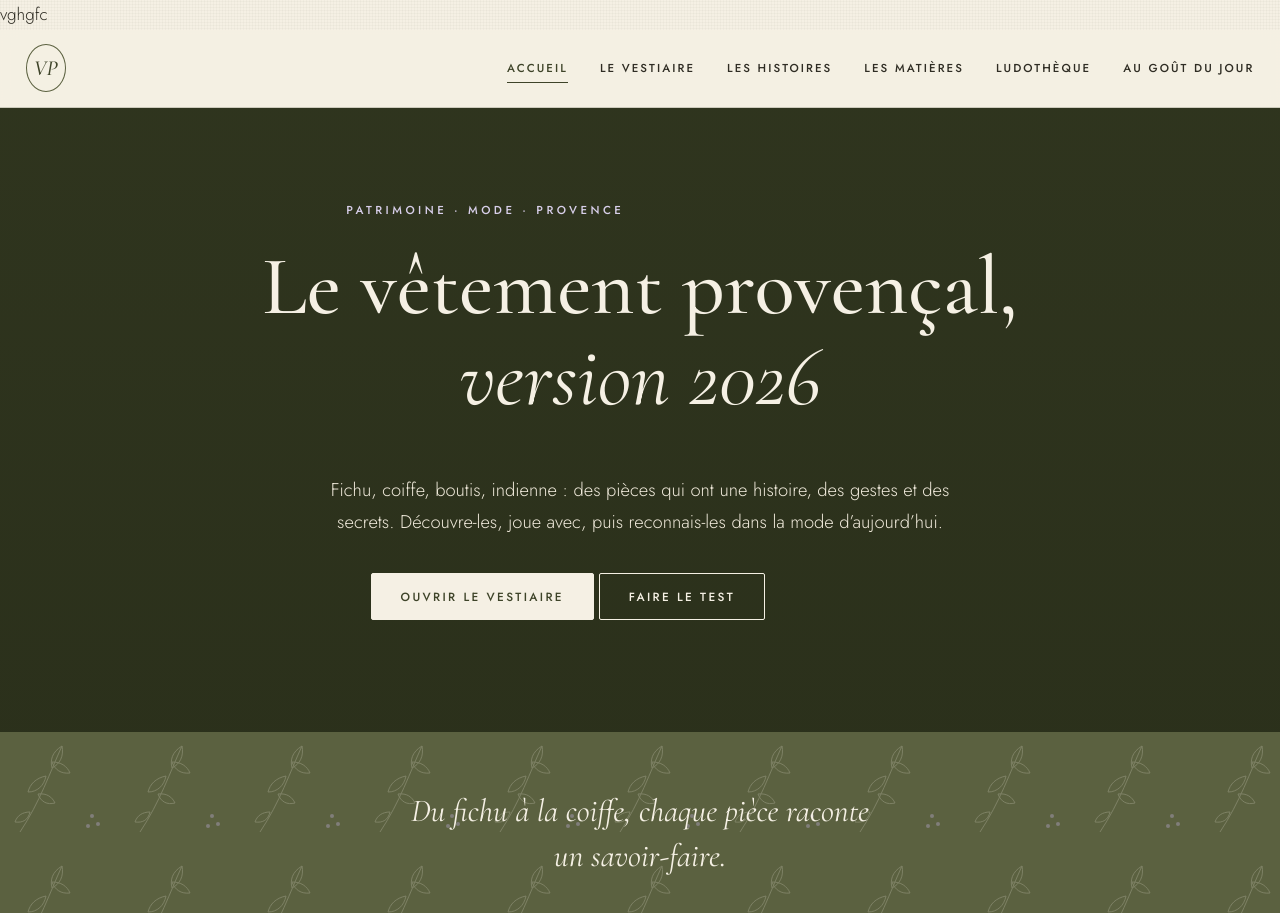
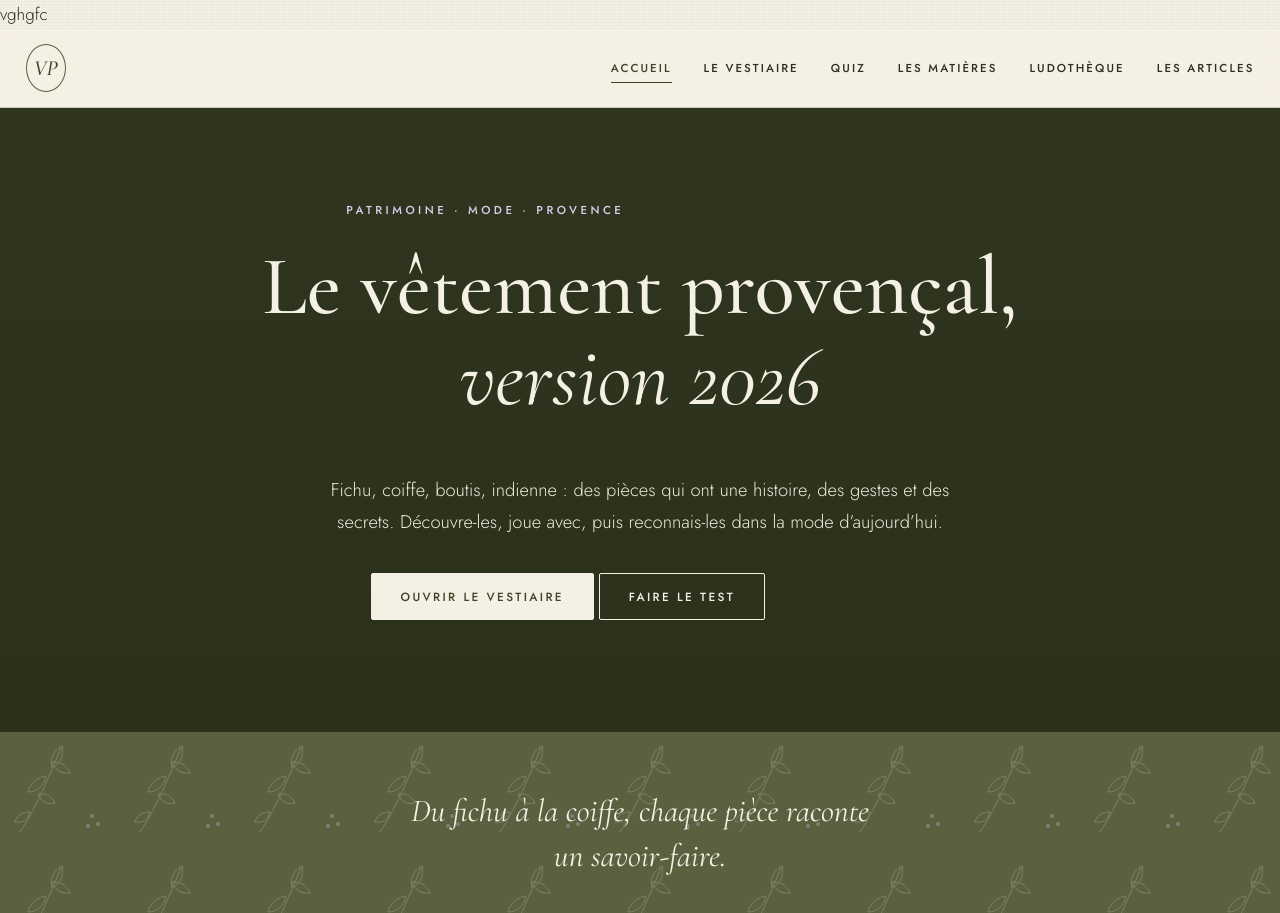
Before and after one commit to clembrang/VP-heritage, a plain HTML site: page index.html.html in a window 1280 px wide. Shown: the top 913 px of the page. Drawn offline with nearby package versions, Linux system fonts and the light colour scheme.

Commit message:
Update index.html.html

```diff
--- a/index.html.html
+++ b/index.html.html
@@ -15,10 +15,10 @@
   <b><a href="#accueil" aria-label="Accueil">VP</a></b>
   <a href="#accueil">Accueil</a>
   <a href="#vestiaire">Le vestiaire</a>
-  <a href="#histoires">Les histoires</a>
+  <a href="#histoires">Quiz</a>
   <a href="#matieres">Les matières</a>
   <a href="#ludotheque">Ludothèque</a>
-  <a href="#gout-du-jour">Au goût du jour</a>
+  <a href="#les-articles">Les articles</a>
 </nav>
 
 
@@ -141,7 +141,7 @@
 
 
 <!-- ONGLET 6 : AU GOÛT DU JOUR -->
-<section id="gout-du-jour" class="tab">
+<section id="les-articles" class="tab">
   <h2>La Provence au goût du jour</h2>
   <p>Le fichu devient accessoire de rue, le boutis se retrouve sur les vestes oversize et l’indienne revient sur les imprimés des créateurs. Comment le patrimoine habille-t-il la génération 20-30 ans ? C’est l’article principal du site : designers, friperies, seconde main et tutos pour porter la Provence sans costume.</p>
   <p><a class="btn">Lire l’article (à rédiger)</a></p>
```
